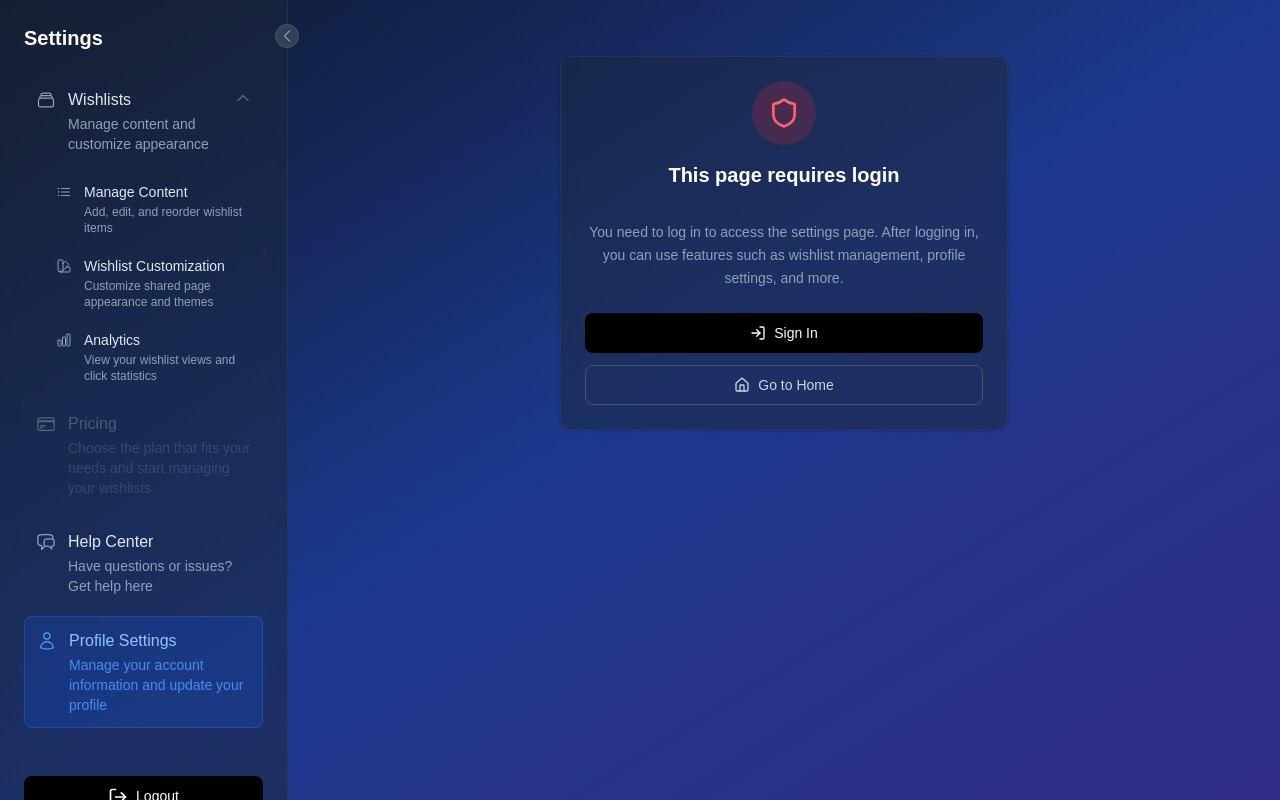
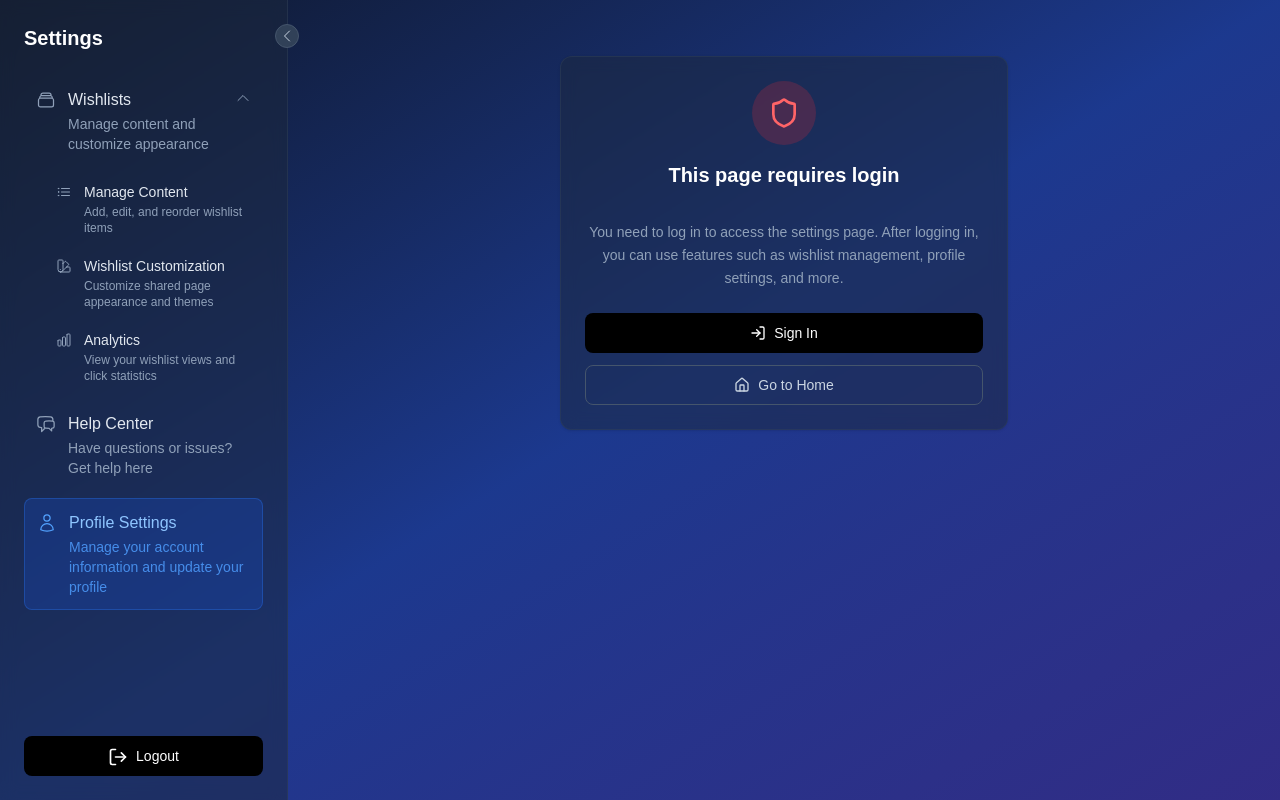
Before and after one commit to HyungwonJang0327/linklet, a Next.js app: page /en/settings/profile in a window 1280 px wide. Built offline with nearby package versions, Linux system fonts and the light colour scheme; no server answers.

Commit message:
요금제 메뉴 주석처리

```diff
--- a/components/settings/settings-sidebar.tsx
+++ b/components/settings/settings-sidebar.tsx
@@ -110,14 +110,14 @@ export function SettingsSidebar({ collapsed = false, onToggleCollapse }: Setting
         }
       ]
     },
-    {
-      nameKey: 'settings.pricing.title',
-      href: `/${locale}/settings/pricing`,
-      icon: CreditCardIcon,
-      descriptionKey: 'settings.pricing.description',
-      menuId: 'pricing',
-      disabled: true
-    },
+    // {
+    //   nameKey: 'settings.pricing.title',
+    //   href: `/${locale}/settings/pricing`,
+    //   icon: CreditCardIcon,
+    //   descriptionKey: 'settings.pricing.description',
+    //   menuId: 'pricing',
+    //   disabled: true
+    // },
     // {
     //   nameKey: 'settings.appearance.title',
     //   href: `/${locale}/settings/appearance`,
```
